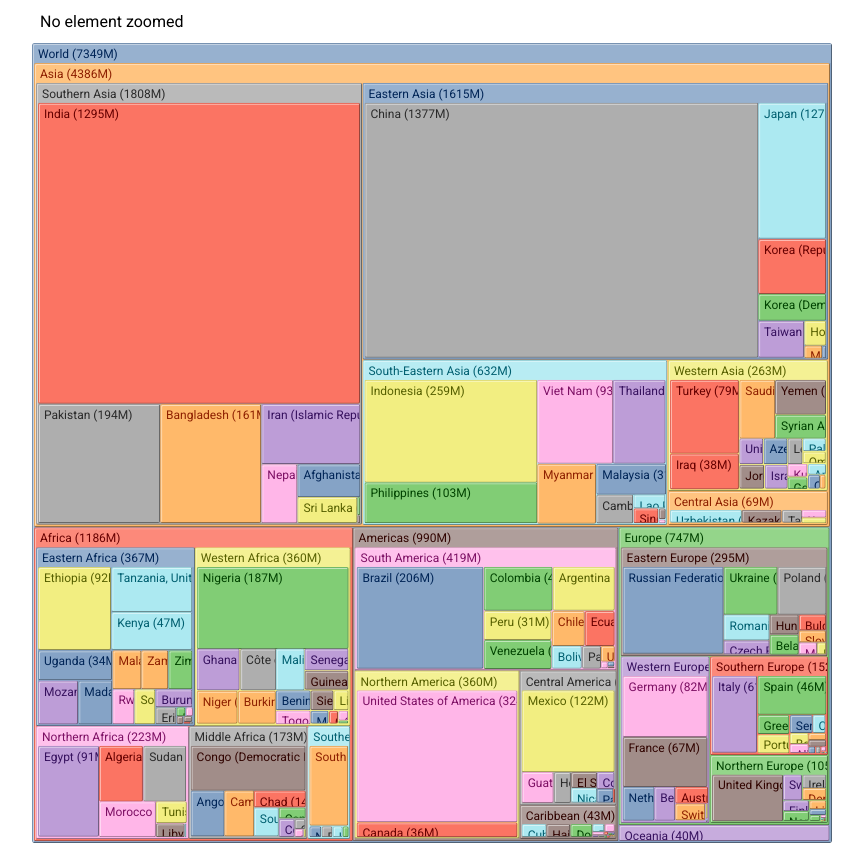
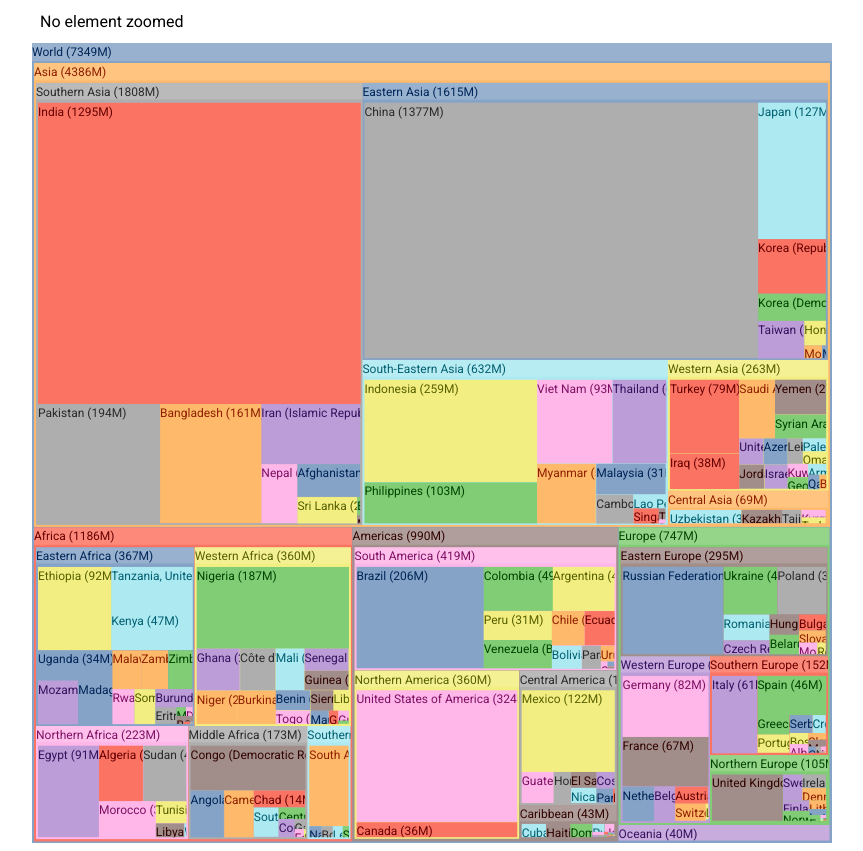
Before and after one commit to stil/treemap-multilevel, a React app: page / in a window 1280 px wide. Shown: the whole page, without its empty margins (208-1071 px from the left). Built offline with nearby package versions, Linux system fonts and the light colour scheme; the HTML template or start-up script is replaced by a standard one.

Commit message:
Keep width/height constant, only scale container and apply reverse scale to text inside

```diff
--- a/src/components/Treemap.jsx
+++ b/src/components/Treemap.jsx
@@ -14,10 +14,12 @@ function canDisplay(node) {
 }
 
 function calculatePos(node, transition) {
+  const w = node.originalPos.x1 - node.originalPos.x0;
+  const h = node.originalPos.y1 - node.originalPos.y0;
   return {
-    transform: `translate(${node.x0}px, ${node.y0}px)`,
-    width: `${node.x1 - node.x0}px`,
-    height: `${node.y1 - node.y0}px`,
+    transform: `translate(${node.x0}px, ${node.y0}px) scale(${(node.x1 - node.x0) / w}, ${(node.y1 - node.y0) / h})`,
+    width: `${w}px`,
+    height: `${h}px`,
     transition,
   };
 }
@@ -32,6 +34,10 @@ export default function Treemap({
   treemap()
     .tile(tile)
     .size([width, height])(root);
+
+  root.descendants().forEach((node) => {
+    node.originalPos = { x0: node.x0, x1: node.x1, y0: node.y0, y1: node.y1 };
+  });
 
   const zoomedEl = zoomed ? root.descendants().find(node => node.data.key === zoomed) : root;
   if (zoomedEl.depth > 0) {
--- a/src/demo/App.jsx
+++ b/src/demo/App.jsx
@@ -79,7 +79,7 @@ export default class App extends React.Component {
                 ))}
           </div>
 
-          <div style={{ height: `${size[1]}px`, position: 'relative', overflow: 'hidden', borderRadius: '2px', backgroundClip: 'padding-box' }}>
+          <div style={{ height: `${size[1]}px`, position: 'relative', overflow: 'hidden' /* borderRadius: '2px', backgroundClip: 'padding-box' */ }}>
             <Treemap
               tile={treemapBinary}
               root={countryTree}
@@ -104,7 +104,9 @@ export default class App extends React.Component {
                           color: textColorsMap.get(node.data.key),
                         }}
                   >
-                    {node.data.key} ({nFormatter(node.value)})
+                    <div style={{ transition: 'all 300ms ease', transformOrigin: 'top left', transform: `scale(${((node.originalPos.x1 - node.originalPos.x0) / (node.x1 - node.x0))}, ${((node.originalPos.y1 - node.originalPos.y0) / (node.y1 - node.y0))})` }}>
+                      {node.data.key} ({nFormatter(node.value)})
+                    </div>
                   </div>
                 </div>
               )}
--- a/src/demo/Treemap.css
+++ b/src/demo/Treemap.css
@@ -1,21 +1,20 @@
 .treemap__node {
     position: absolute;
-    border-radius: 2px;
+    overflow: hidden;
     box-sizing: border-box;
+    transform-origin: top left;
+    /* border-radius: 2px;
     border-width: 1px;
     border-style: solid;
     border-color: rgba(0,0,0,0.1) rgba(0,0,0,0.4) rgba(0,0,0,0.4) rgba(0,0,0,0.1);
-    border-radius: 2px;
-    overflow: hidden;
-    box-shadow: inset 1px 1px 0px 0px rgba(255,255,255,0.5);
+    box-shadow: inset 1px 1px 0px 0px rgba(255,255,255,0.5); */
 }
 
 .treemap__label {
     box-sizing: border-box;
     font-size: 12px;
     white-space: nowrap;
-    padding-left: 4px;
-    transform: translate(1px, 1px);
+    /* transform: translate(1px, 1px); */
 }
 
 .treemap__label--children {
```
